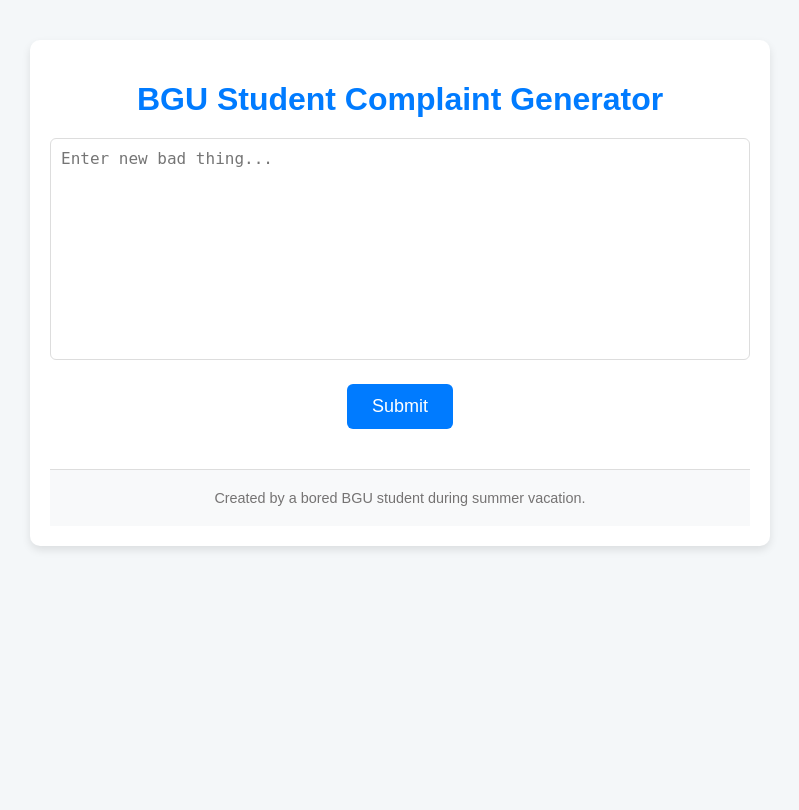
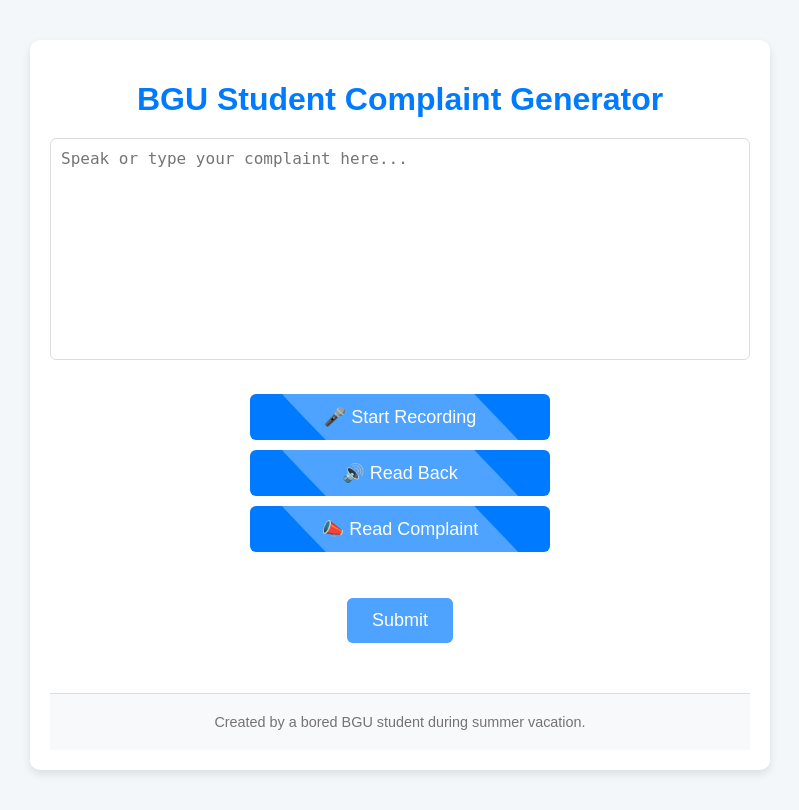
Before and after one commit to ilayc11/BGU-Student-Complaint-Generator, a Flask app: page / in a window 1280 px wide. Shown: the whole page, without its empty margins (240-1039 px from the left). Before the commit the page ends 550 px from the top, so only its background shows below. Run offline with Flask 3, Linux system fonts and the light colour scheme; data that the repository does not hold is empty.

Commit message:
Update index.html

```diff
--- a/templates/index.html
+++ b/templates/index.html
@@ -50,11 +50,63 @@
             font-size: 18px;
             border-radius: 6px;
             cursor: pointer;
-            transition: background-color 0.3s;
+            transition: background-color 0.3s, transform 0.3s ease-in-out;
+            position: relative;
+            z-index: 1;
+            overflow: hidden;
+            margin-bottom: 10px;
         }
 
         button:hover {
             background-color: #0056b3;
+            transform: scale(1.05);
+        }
+
+        button:active {
+            transform: scale(0.95);
+        }
+
+        button:before {
+            content: '';
+            position: absolute;
+            top: 50%;
+            left: 50%;
+            width: 300%;
+            height: 300%;
+            background: rgba(255, 255, 255, 0.3);
+            transform: translate(-50%, -50%) rotate(45deg);
+            transition: width 0.5s ease, height 0.5s ease;
+            z-index: -1;
+            border-radius: 50%;
+        }
+
+        button:hover:before {
+            width: 0;
+            height: 0;
+        }
+
+        button:focus {
+            animation: pulse 1s infinite;
+        }
+
+        @keyframes pulse {
+            0% {
+                transform: scale(1);
+            }
+            50% {
+                transform: scale(1.05);
+            }
+            100% {
+                transform: scale(1);
+            }
+        }
+
+        #toggleRecording, #readBack, #readGeneratedComplaint {
+            margin-bottom: 10px;
+            display: block;
+            width: 100%;
+            max-width: 300px;
+            margin: 10px auto;
         }
 
         .result {
@@ -66,7 +118,8 @@
             text-align: left;
             word-wrap: break-word;
         }
-footer {
+
+        footer {
             margin-top: 40px;
             padding: 20px;
             background-color: #f8f9fa;
@@ -109,16 +162,102 @@ footer {
 <div class="container">
     <h1>BGU Student Complaint Generator</h1>
     <form action="/get_complaint" method="post">
-        <textarea name="complaint" placeholder="Enter new bad thing..."></textarea><br>
+        <textarea id="voiceInput" name="complaint" placeholder="Speak or type your complaint here..."></textarea><br>
+        <button id="toggleRecording" type="button">🎤 Start Recording</button>
+        <button id="readBack" type="button">🔊 Read Back</button>
+        <button id="readGeneratedComplaint" type="button">📣 Read Complaint</button><br><br>
         <button type="submit">Submit</button>
     </form>
     {% if complaint %}
     <div class="result">
         <h2>Generated Complaint:</h2>
-        <p>{{complaint}}</p>
+        <p id="generatedComplaint">{{complaint}}</p>
     </div>
     {% endif %}
     <footer>Created by a bored BGU student during summer vacation.</footer>
 </div>
+
+<script>
+    const voiceInput = document.getElementById('voiceInput');
+    const toggleRecording = document.getElementById('toggleRecording');
+    const readBackButton = document.getElementById('readBack');
+    const readGeneratedComplaintButton = document.getElementById('readGeneratedComplaint');
+    const generatedComplaint = document.getElementById('generatedComplaint');
+
+    const SpeechRecognition = window.SpeechRecognition || window.webkitSpeechRecognition;
+    const recognition = new SpeechRecognition();
+
+    recognition.continuous = true;
+    recognition.interimResults = true;
+    recognition.lang = 'en-US'; // Set language for speech recognition
+
+    let isRecording = false;
+
+    // Toggle voice recognition
+    toggleRecording.onclick = () => {
+        if (!isRecording) {
+            recognition.start();
+            toggleRecording.innerText = "🛑 Stop Recording";
+            isRecording = true;
+        } else {
+            recognition.stop();
+            toggleRecording.innerText = "🎤 Start Recording";
+            isRecording = false;
+        }
+    };
+
+    // Update textarea with speech input
+    recognition.onresult = (event) => {
+        let transcript = '';
+        for (let i = event.resultIndex; i < event.results.length; i++) {
+            transcript += event.results[i][0].transcript;
+        }
+        voiceInput.value = transcript;
+    };
+
+    recognition.onerror = (event) => {
+        console.error("Speech recognition error: ", event.error);
+    };
+
+    // Function to read the text input back to the user
+    const readBackText = () => {
+        const complaintText = voiceInput.value;
+        if (!complaintText) {
+            alert("Please enter or dictate a complaint first.");
+            return;
+        }
+        const speechSynthesis = window.speechSynthesis;
+        const utterance = new SpeechSynthesisUtterance(complaintText);
+
+        // Set options like voice, rate, pitch
+        utterance.rate = 1; // Speed of reading
+        utterance.pitch = 1; // Pitch of the voice
+        utterance.lang = 'en-US'; // Language for reading
+
+        speechSynthesis.speak(utterance);
+    };
+
+    // Function to read the generated complaint back to the user
+    const readGeneratedComplaint = () => {
+        const complaintText = generatedComplaint ? generatedComplaint.innerText : '';
+        if (!complaintText) {
+            alert("There is no generated complaint to read back.");
+            return;
+        }
+        const speechSynthesis = window.speechSynthesis;
+        const utterance = new SpeechSynthesisUtterance(complaintText);
+
+        // Set options like voice, rate, pitch
+        utterance.rate = 1; // Speed of reading
+        utterance.pitch = 1; // Pitch of the voice
+        utterance.lang = 'en-US'; // Language for reading
+
+        speechSynthesis.speak(utterance);
+    };
+
+    // Bind the button to read the complaint back
+    readBackButton.onclick = readBackText;
+    readGeneratedComplaintButton.onclick = readGeneratedComplaint;
+</script>
 </body>
 </html>
```
